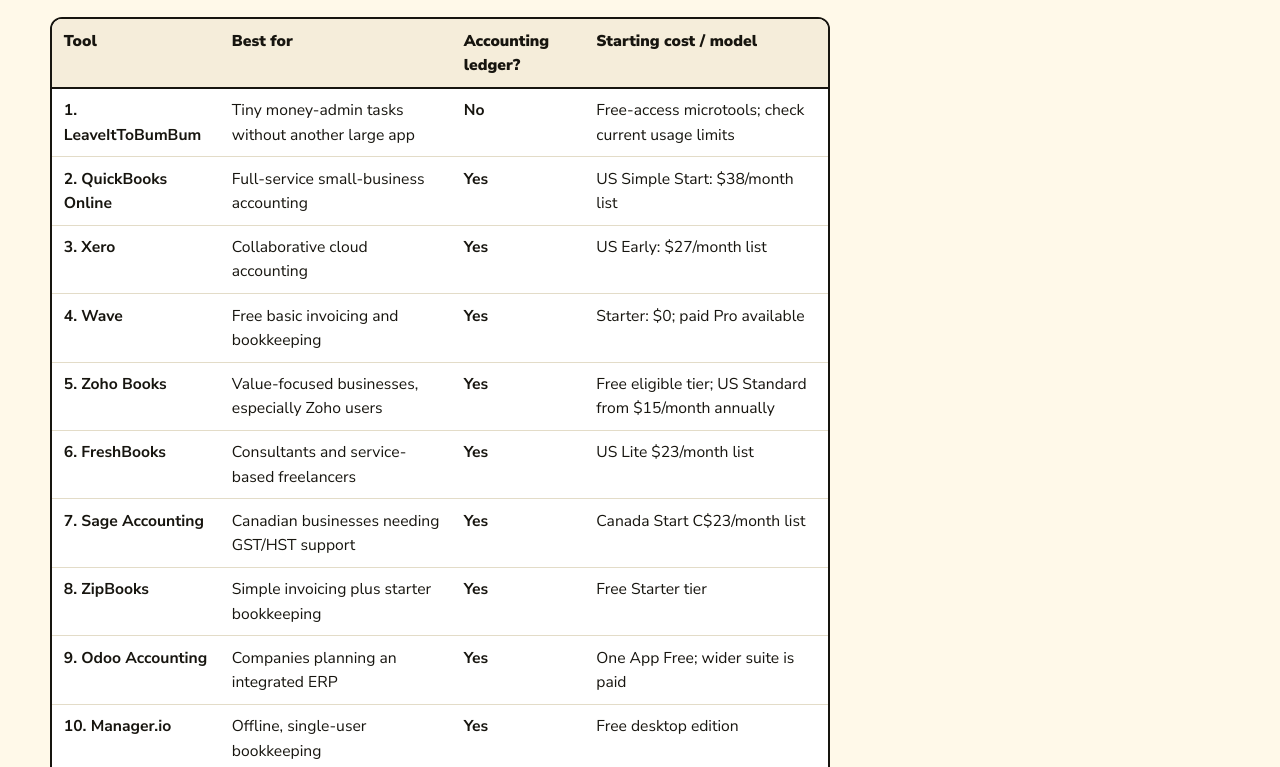
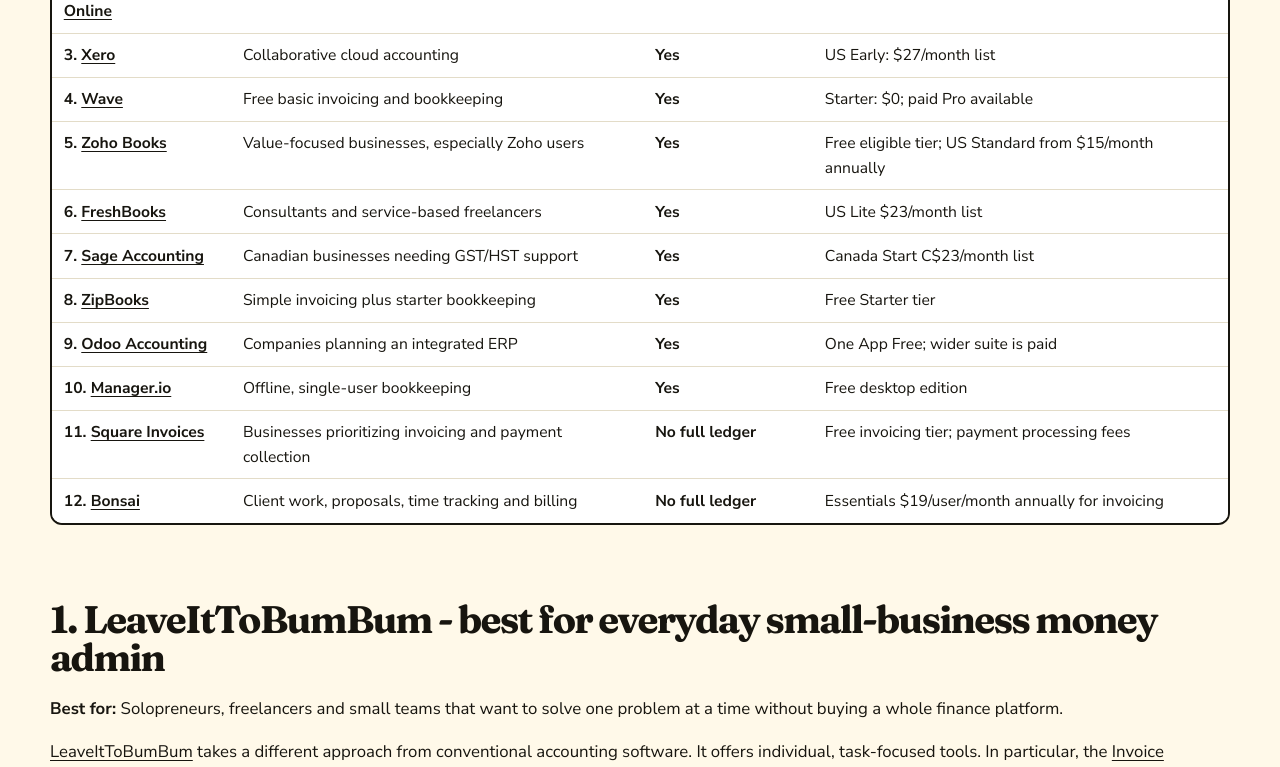
Before and after one commit to Ltang909/leaveittobumbum, a Next.js app: page /blog/best-business-account-software in a window 1280 px wide. Shown: the part 1173-1940 px from the top of the page. Built offline with nearby package versions, Linux system fonts and the light colour scheme; no server answers.

Commit message:
Blog refinements: per-tool links, competitor links, full-width prose, underlined links

```diff
--- a/app/blog/best-business-account-software/page.tsx
+++ b/app/blog/best-business-account-software/page.tsx
@@ -150,10 +150,10 @@
         <p className="lede">Updated October 26, 2026 · 12 tools compared · By the LeaveItToBumBum team</p>
       </section>
       <section className="shell">
-        <div className="prose">
-          <p><strong>Quick answer:</strong> If you run a one-person business and mostly need to keep track of unpaid invoices, recurring software bills and receipts, <strong><a href="/tools/">LeaveItToBumBum</a></strong> is our first pick for handling those small, annoying money-admin jobs. For <strong>actual accounting</strong>-a general ledger, reconciliation and financial statements-<strong>QuickBooks Online</strong> is the strongest all-round choice, <strong>Wave</strong> is a compelling free starting point, and <strong>Xero</strong> suits teams that need multiple users. They're different jobs; don't mistake a money-admin toolkit for accounting software.</p>
+        <div className="prose blog-wide">
+          <p><strong>Quick answer:</strong> If you run a one-person business and mostly need to keep track of unpaid invoices, recurring software bills and receipts, <strong><a href="/tools/">LeaveItToBumBum</a></strong> is our first pick for handling those small, annoying money-admin jobs. For <strong>actual accounting</strong>-a general ledger, reconciliation and financial statements-<strong><a href="https://quickbooks.intuit.com/products/" rel="noopener">QuickBooks Online</a></strong> is the strongest all-round choice, <strong><a href="https://www.waveapps.com/pricing" rel="noopener">Wave</a></strong> is a compelling free starting point, and <strong><a href="https://www.xero.com/us/pricing-plans/" rel="noopener">Xero</a></strong> suits teams that need multiple users. They're different jobs; don't mistake a money-admin toolkit for accounting software.</p>
           <p>Small businesses rarely start with a finance department. They start with a client who hasn't paid, six subscriptions that renewed unexpectedly, and a shoebox of receipts. Eventually, they also need proper books. This guide covers both ends of that spectrum: <a href="/blog/best-small-business-software/">small task-specific tools</a> and full accounting systems.</p>
-          <p><strong>Disclosure:</strong> LeaveItToBumBum publishes this article and is included in the comparison. We put it first for its fit with <strong>lightweight finance administration</strong>, not because it offers more accounting features than QuickBooks, Xero or Wave. Pricing and features below are based on published vendor information reviewed October 26, 2026; we have not conducted controlled hands-on testing of every product. Prices are generally US list prices, exclude tax and processing fees, and may differ by country. Promotional rates are not treated as regular pricing.</p>
+          <p><strong>Disclosure:</strong> LeaveItToBumBum publishes this article and is included in the comparison. We put it first for its fit with <strong>lightweight finance administration</strong>, not because it offers more accounting features than <a href="https://quickbooks.intuit.com/products/" rel="noopener">QuickBooks</a>, <a href="https://www.xero.com/us/pricing-plans/" rel="noopener">Xero</a> or <a href="https://www.waveapps.com/pricing" rel="noopener">Wave</a>. Pricing and features below are based on published vendor information reviewed October 26, 2026; we have not conducted controlled hands-on testing of every product. Prices are generally US list prices, exclude tax and processing fees, and may differ by country. Promotional rates are not treated as regular pricing.</p>
           <h2>At a glance: the 12 best business account software options</h2>
           <div className="table-wrap">
             <table>
@@ -161,24 +161,24 @@
                 <tr><th>Tool</th><th>Best for</th><th>Accounting ledger?</th><th>Starting cost / model</th></tr>
               </thead>
               <tbody>
-                <tr><td><strong>1. LeaveItToBumBum</strong></td><td>Tiny money-admin tasks without another large app</td><td><strong>No</strong></td><td>Free-access microtools; check current usage limits</td></tr>
-                <tr><td><strong>2. QuickBooks Online</strong></td><td>Full-service small-business accounting</td><td><strong>Yes</strong></td><td>US Simple Start: $38/month list</td></tr>
-                <tr><td><strong>3. Xero</strong></td><td>Collaborative cloud accounting</td><td><strong>Yes</strong></td><td>US Early: $27/month list</td></tr>
-                <tr><td><strong>4. Wave</strong></td><td>Free basic invoicing and bookkeeping</td><td><strong>Yes</strong></td><td>Starter: $0; paid Pro available</td></tr>
-                <tr><td><strong>5. Zoho Books</strong></td><td>Value-focused businesses, especially Zoho users</td><td><strong>Yes</strong></td><td>Free eligible tier; US Standard from $15/month annually</td></tr>
-                <tr><td><strong>6. FreshBooks</strong></td><td>Consultants and service-based freelancers</td><td><strong>Yes</strong></td><td>US Lite $23/month list</td></tr>
-                <tr><td><strong>7. Sage Accounting</strong></td><td>Canadian businesses needing GST/HST support</td><td><strong>Yes</strong></td><td>Canada Start C$23/month list</td></tr>
-                <tr><td><strong>8. ZipBooks</strong></td><td>Simple invoicing plus starter bookkeeping</td><td><strong>Yes</strong></td><td>Free Starter tier</td></tr>
-                <tr><td><strong>9. Odoo Accounting</strong></td><td>Companies planning an integrated ERP</td><td><strong>Yes</strong></td><td>One App Free; wider suite is paid</td></tr>
-                <tr><td><strong>10. Manager.io</strong></td><td>Offline, single-user bookkeeping</td><td><strong>Yes</strong></td><td>Free desktop edition</td></tr>
-                <tr><td><strong>11. Square Invoices</strong></td><td>Businesses prioritizing invoicing and payment collection</td><td><strong>No full ledger</strong></td><td>Free invoicing tier; payment processing fees</td></tr>
-                <tr><td><strong>12. Bonsai</strong></td><td>Client work, proposals, time tracking and billing</td><td><strong>No full ledger</strong></td><td>Essentials $19/user/month annually for invoicing</td></tr>
+                <tr><td><strong>1. <a href="/tools/">LeaveItToBumBum</a></strong></td><td>Tiny money-admin tasks without another large app</td><td><strong>No</strong></td><td>Free-access microtools; check current usage limits</td></tr>
+                <tr><td><strong>2. <a href="https://quickbooks.intuit.com/products/" rel="noopener">QuickBooks Online</a></strong></td><td>Full-service small-business accounting</td><td><strong>Yes</strong></td><td>US Simple Start: $38/month list</td></tr>
+                <tr><td><strong>3. <a href="https://www.xero.com/us/pricing-plans/" rel="noopener">Xero</a></strong></td><td>Collaborative cloud accounting</td><td><strong>Yes</strong></td><td>US Early: $27/month list</td></tr>
+                <tr><td><strong>4. <a href="https://www.waveapps.com/pricing" rel="noopener">Wave</a></strong></td><td>Free basic invoicing and bookkeeping</td><td><strong>Yes</strong></td><td>Starter: $0; paid Pro available</td></tr>
+                <tr><td><strong>5. <a href="https://www.zoho.com/us/books/pricing/" rel="noopener">Zoho Books</a></strong></td><td>Value-focused businesses, especially Zoho users</td><td><strong>Yes</strong></td><td>Free eligible tier; US Standard from $15/month annually</td></tr>
+                <tr><td><strong>6. <a href="https://www.freshbooks.com/pricing" rel="noopener">FreshBooks</a></strong></td><td>Consultants and service-based freelancers</td><td><strong>Yes</strong></td><td>US Lite $23/month list</td></tr>
+                <tr><td><strong>7. <a href="https://www.sage.com/en-ca/sage-business-cloud/accounting/" rel="noopener">Sage Accounting</a></strong></td><td>Canadian businesses needing GST/HST support</td><td><strong>Yes</strong></td><td>Canada Start C$23/month list</td></tr>
+                <tr><td><strong>8. <a href="https://zipbooks.com/pricing" rel="noopener">ZipBooks</a></strong></td><td>Simple invoicing plus starter bookkeeping</td><td><strong>Yes</strong></td><td>Free Starter tier</td></tr>
+                <tr><td><strong>9. <a href="https://www.odoo.com/pricing" rel="noopener">Odoo Accounting</a></strong></td><td>Companies planning an integrated ERP</td><td><strong>Yes</strong></td><td>One App Free; wider suite is paid</td></tr>
+                <tr><td><strong>10. <a href="https://www.manager.io/download" rel="noopener">Manager.io</a></strong></td><td>Offline, single-user bookkeeping</td><td><strong>Yes</strong></td><td>Free desktop edition</td></tr>
+                <tr><td><strong>11. <a href="https://squareup.com/ca/en/invoices/pricing" rel="noopener">Square Invoices</a></strong></td><td>Businesses prioritizing invoicing and payment collection</td><td><strong>No full ledger</strong></td><td>Free invoicing tier; payment processing fees</td></tr>
+                <tr><td><strong>12. <a href="https://www.hellobonsai.com/pricing" rel="noopener">Bonsai</a></strong></td><td>Client work, proposals, time tracking and billing</td><td><strong>No full ledger</strong></td><td>Essentials $19/user/month annually for invoicing</td></tr>
               </tbody>
             </table>
           </div>
           <h2>1. LeaveItToBumBum - best for everyday small-business money admin</h2>
           <p><strong>Best for:</strong> Solopreneurs, freelancers and small teams that want to solve one problem at a time without buying a whole finance platform.</p>
-          <p><a href="/tools/">LeaveItToBumBum</a> takes a different approach from conventional accounting software. It offers individual, task-focused tools. In particular, the <a href="/tools/invoice-chaser/">Invoice Reminder</a> helps you keep track of who owes you money; the <a href="/tools/cutline/">Subscription Tracker</a> brings recurring bills and renewals into view; and the <a href="/tools/">Receipt Reader</a> addresses the tedious work of extracting information from receipts. You can use the relevant tool rather than configuring an entire back-office suite.</p>
+          <p><a href="/tools/">LeaveItToBumBum</a> takes a different approach from conventional accounting software. It offers individual, task-focused tools. In particular, the <a href="/tools/invoice-chaser/">Invoice Reminder</a> helps you keep track of who owes you money; the <a href="/tools/cutline/">Subscription Tracker</a> brings recurring bills and renewals into view; and the <a href="/tools/receipt-reader/">Receipt Reader</a> addresses the tedious work of extracting information from receipts. You can use the relevant tool rather than configuring an entire back-office suite.</p>
           <p><strong>What works:</strong> Focused workflows; approachable for people who don't speak accounting; useful alongside a bookkeeper's existing system. <strong>What to know:</strong> These tools are <strong>not</strong> a double-entry general ledger, tax-filing platform, bank reconciliation system or substitute for an accountant. Verify individual tool limits and data handling before using them for your business. <strong>Verdict:</strong> Our favorite place to begin with small finance chores-not our recommendation for formal books.</p>
           <h2>2. QuickBooks Online - best for complete small-business accounting</h2>
           <p><a href="https://quickbooks.intuit.com/products/" rel="noopener">QuickBooks Online</a> handles connected bank transactions, invoices, expense tracking, reporting and accountant collaboration. Higher tiers add more users and richer inventory or project capabilities. That breadth is useful once transactions become too important to track across separate files.</p>
@@ -191,7 +191,7 @@
           <p><strong>What works:</strong> A clear, low-cost route into basic accounting and invoicing. <strong>What to know:</strong> Free does not mean every workflow is free: card payment processing, payroll and the automation-heavy features may cost extra. The product is designed mainly for supported North American markets. <strong>Verdict:</strong> If your question is “What can I use instead of paid accounting software?”, Wave deserves to be near the top. <a href="https://www.waveapps.com/pricing" rel="noopener">Source: Wave pricing</a>.</p>
           <h2>5. Zoho Books - best for value and the Zoho ecosystem</h2>
           <p><a href="https://www.zoho.com/us/books/pricing/" rel="noopener">Zoho Books</a> offers invoices, expenses, journals, reports, bank reconciliation and automated payment reminders. Its free tier is unusually capable for eligible very small firms; US Standard is <strong>$15/month billed annually</strong> with additional features.</p>
-          <p><strong>What works:</strong> Substantial bookkeeping functionality, sensible upgrade path and connections to other Zoho products. <strong>What to know:</strong> Free-plan eligibility and revenue thresholds differ by country; bank feeds, users and more sophisticated inventory or automation have plan restrictions. <strong>Verdict:</strong> An excellent choice when you need legitimate accounting without QuickBooks-level spending. <a href="https://www.zoho.com/us/books/pricing/" rel="noopener">Source: Zoho Books pricing</a>.</p>
+          <p><strong>What works:</strong> Substantial bookkeeping functionality, sensible upgrade path and connections to other Zoho products. <strong>What to know:</strong> Free-plan eligibility and revenue thresholds differ by country; bank feeds, users and more sophisticated inventory or automation have plan restrictions. <strong>Verdict:</strong> An excellent choice when you need legitimate accounting without <a href="https://quickbooks.intuit.com/products/" rel="noopener">QuickBooks</a>-level spending. <a href="https://www.zoho.com/us/books/pricing/" rel="noopener">Source: Zoho Books pricing</a>.</p>
           <h2>6. FreshBooks - best for freelancers invoicing clients</h2>
           <p><a href="https://www.freshbooks.com/pricing" rel="noopener">FreshBooks</a> is oriented toward service businesses that estimate work, invoice clients and track expenses or time. It has accounting reports and online payment options, while its visual workflow makes it friendlier for many non-accountants.</p>
           <p><strong>What works:</strong> Client invoicing, estimates, service-business workflows and payment collection. <strong>What to know:</strong> US Lite lists at <strong>$23/month</strong> and allows invoices for just <strong>five clients</strong>; Plus lists at <strong>$43/month</strong> for up to 50 clients. Extra team members and certain services cost more. <strong>Verdict:</strong> Excellent for consultants; compare client limits carefully before buying. <a href="https://www.freshbooks.com/pricing" rel="noopener">Source: FreshBooks pricing</a>.</p>
@@ -200,7 +200,7 @@
           <p><strong>What works:</strong> Canadian GST/HST workflows, accounting depth and scalable plans. <strong>What to know:</strong> Products vary significantly by market. <strong>Sage Business Cloud Accounting in the United States was retired</strong>; US businesses should evaluate Sage 50 or another currently supported Sage product instead. <strong>Verdict:</strong> A strong regional contender, not a universal recommendation for every country. <a href="https://www.sage.com/en-ca/sage-business-cloud/accounting/pricing/" rel="noopener">Sources: Sage Canada pricing</a>, <a href="https://www.sage.com/en-us/sage-business-cloud/sage-accounting/" rel="noopener">Sage US retirement notice</a>.</p>
           <h2>8. ZipBooks - best for simple free invoicing with a bookkeeping path</h2>
           <p><a href="https://zipbooks.com/pricing" rel="noopener">ZipBooks</a> offers a free Starter tier with unlimited invoices, customer/vendor records, basic reports and one bank connection. Paid tiers expand to recurring billing, reminders, extra bank accounts and more sophisticated reports.</p>
-          <p><strong>What works:</strong> Straightforward invoices and an accessible way to begin organizing transactions. <strong>What to know:</strong> Recurring invoicing and automated reminders are paid-tier features; its ecosystem is smaller than QuickBooks' or Xero's. <strong>Verdict:</strong> Worth evaluating if you want invoicing and bookkeeping in one relatively focused product. <a href="https://zipbooks.com/pricing" rel="noopener">Source: ZipBooks pricing</a>.</p>
+          <p><strong>What works:</strong> Straightforward invoices and an accessible way to begin organizing transactions. <strong>What to know:</strong> Recurring invoicing and automated reminders are paid-tier features; its ecosystem is smaller than <a href="https://quickbooks.intuit.com/products/" rel="noopener">QuickBooks</a>' or <a href="https://www.xero.com/us/pricing-plans/" rel="noopener">Xero</a>'s. <strong>Verdict:</strong> Worth evaluating if you want invoicing and bookkeeping in one relatively focused product. <a href="https://zipbooks.com/pricing" rel="noopener">Source: ZipBooks pricing</a>.</p>
           <h2>9. Odoo Accounting - best for growing into a connected business suite</h2>
           <p><a href="https://www.odoo.com/pricing" rel="noopener">Odoo</a> combines accounting with optional CRM, inventory, sales, website and operations apps. Its <strong>One App Free</strong> option includes one Odoo app with unlimited users; broader multi-app use normally means moving to a paid plan.</p>
           <p><strong>What works:</strong> Modular expansion across business functions and strong cross-process potential. <strong>What to know:</strong> There is more setup and process design than most solo operators need; some advanced capabilities and implementation help cost extra. <strong>Verdict:</strong> Better for a business expecting interconnected operations than for someone who just needs to chase two late invoices. <a href="https://www.odoo.com/pricing" rel="noopener">Source: Odoo pricing</a>.</p>
@@ -216,18 +216,18 @@
           <h2>Which one should a small business actually choose?</h2>
           <ul>
             <li><strong>You need to remember who owes you money or which software bills renew:</strong> Start with <a href="/tools/invoice-chaser/">LeaveItToBumBum's Invoice Reminder</a> and <a href="/tools/cutline/">Subscription Tracker</a>.</li>
-            <li><strong>You need real books with $0 subscription spend:</strong> Compare Wave, eligible Zoho Books Free plans, and Manager.io Desktop.</li>
-            <li><strong>You have staff, an accountant, or growing transaction volume:</strong> Compare QuickBooks and Xero.</li>
-            <li><strong>You invoice for services or projects:</strong> Compare FreshBooks, Square Invoices and Bonsai.</li>
+            <li><strong>You need real books with $0 subscription spend:</strong> Compare <a href="https://www.waveapps.com/pricing" rel="noopener">Wave</a>, eligible <a href="https://www.zoho.com/us/books/pricing/" rel="noopener">Zoho Books</a> Free plans, and <a href="https://www.manager.io/download" rel="noopener">Manager.io</a> Desktop.</li>
+            <li><strong>You have staff, an accountant, or growing transaction volume:</strong> Compare <a href="https://quickbooks.intuit.com/products/" rel="noopener">QuickBooks</a> and <a href="https://www.xero.com/us/pricing-plans/" rel="noopener">Xero</a>.</li>
+            <li><strong>You invoice for services or projects:</strong> Compare <a href="https://www.freshbooks.com/pricing" rel="noopener">FreshBooks</a>, <a href="https://squareup.com/ca/en/invoices/pricing" rel="noopener">Square Invoices</a> and <a href="https://www.hellobonsai.com/pricing" rel="noopener">Bonsai</a>.</li>
           </ul>
           <p>The most expensive mistake is confusing <strong>a useful invoice tool</strong> with <strong>an accounting system</strong>. A reminder might help you collect payment; it won't reconcile that payment to your bank or prepare your year-end statements.</p>
           <h2>Frequently asked questions</h2>
           <h3>What is business account software?</h3>
           <p>People often use “business account software” to mean <strong>small-business accounting software</strong>: software that tracks income, expenses, invoices, bills, bank transactions and financial statements. Some products on this list cover a narrower problem, such as invoice reminders or subscription tracking, and are labelled accordingly.</p>
           <h3>What is the best free accounting software for a small business?</h3>
-          <p>Wave Starter is a strong cloud option for free basic bookkeeping and invoicing. Zoho Books has a capable free tier for eligible small businesses. Manager.io offers free, single-user desktop accounting. LeaveItToBumBum is useful for free-access <strong>financial admin tasks</strong>, but does <strong>not</strong> provide complete accounting.</p>
+          <p><a href="https://www.waveapps.com/pricing" rel="noopener">Wave</a> Starter is a strong cloud option for free basic bookkeeping and invoicing. <a href="https://www.zoho.com/us/books/pricing/" rel="noopener">Zoho Books</a> has a capable free tier for eligible small businesses. <a href="https://www.manager.io/download" rel="noopener">Manager.io</a> offers free, single-user desktop accounting. <a href="/tools/">LeaveItToBumBum</a> is useful for free-access <strong>financial admin tasks</strong>, but does <strong>not</strong> provide complete accounting.</p>
           <h3>Can I use LeaveItToBumBum instead of QuickBooks?</h3>
-          <p>Use it <strong>alongside</strong> QuickBooks or an alternative if you want lightweight tools for tracking renewals, receipts and payment follow-ups. Do not use it in place of software needed for reconciliation, financial reports and tax preparation.</p>
+          <p>Use it <strong>alongside</strong> <a href="https://quickbooks.intuit.com/products/" rel="noopener">QuickBooks</a> or an alternative if you want lightweight tools for tracking renewals, receipts and payment follow-ups. Do not use it in place of software needed for reconciliation, financial reports and tax preparation.</p>
           <h3>Do small businesses really need accounting software?</h3>
           <p>If your business has ongoing income and expenses, you need accurate records, even if an accountant prepares the filings. A simple business might manage with a free ledger product; a larger one will benefit from bank reconciliation, financial reports and a clear audit trail. Your recordkeeping and tax obligations depend on jurisdiction and business structure.</p>
           <h2>How we compared these tools</h2>
--- a/app/blog/page.tsx
+++ b/app/blog/page.tsx
@@ -37,7 +37,7 @@
         <p className="lede">Comparisons and guides from the Leave It to Bum Bum team.</p>
       </section>
       <section className="shell">
-        <div className="prose">
+        <div className="prose blog-wide">
           {posts.map((p) => (
             <article key={p.href}>
               <h2><a href={p.href}>{p.title}</a></h2>
--- a/app/globals.css
+++ b/app/globals.css
@@ -152,6 +152,8 @@
 .page-head h1 { font-size:clamp(2.8rem,6vw,5rem); margin:0; }
 .page-body { padding:28px 0 110px; }
 .prose { max-width:780px; }
+.prose.blog-wide { max-width:none; }
+.prose.blog-wide a { text-decoration:underline; text-underline-offset:3px; }
 .prose h2 { font-size:clamp(1.7rem,3vw,2.4rem); margin:2em 0 .5em; }
 .prose p, .prose li { font-size:1.05rem; }
 .prose ul { padding-left:1.3em; }
```
Also changed, not shown: app/blog/best-free-crm-small-business/page.tsx (+20 -20 lines), app/blog/best-small-business-software/page.tsx (+19 -19 lines).
